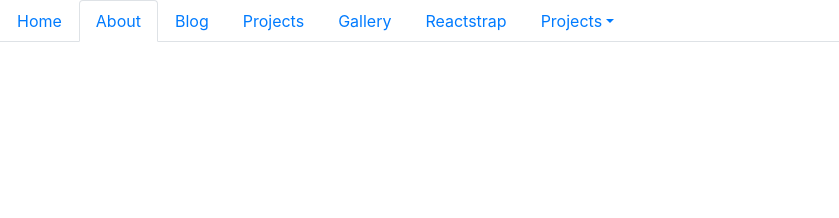
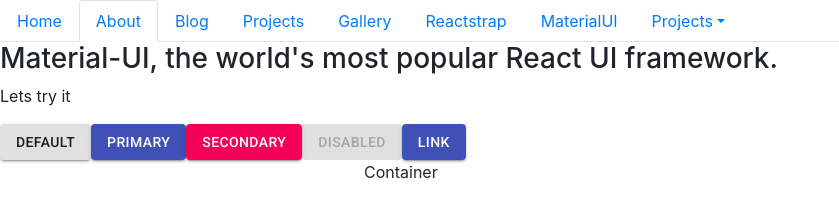
Before and after one commit to PovilasU/webdev-is-fun-app, a React app: page /material in a window 1280 px wide. Shown: the whole page, without its empty margins (0-839 px from the left). Built offline with nearby package versions, Linux system fonts and the light colour scheme.

Commit message:
Installerd materialUI and created test page

```diff
--- a/package.json
+++ b/package.json
@@ -28,6 +28,8 @@
   },
   "homepage": "https://github.com/PovilasU/webdevisfunapp#readme",
   "dependencies": {
+    "@material-ui/core": "^4.9.5",
+    "@material-ui/icons": "^4.9.1",
     "lazysizes": "^5.2.0",
     "react": "^16.13.0",
     "react-dom": "^16.13.0",
--- a/src/components/App.js
+++ b/src/components/App.js
@@ -6,6 +6,7 @@
 import Gallery from "./Gallery.js";
 import Projects from "./Projects.js";
 import Reactstrap from "./Reactstrap.js";
+import Material from "./Material.js";
 
 class App extends Component {
   render() {
@@ -20,6 +21,7 @@
             <Route path="/gallery" component={Gallery} />
             <Route path="/projects" component={Projects} />
             <Route path="/reactstrap" component={Reactstrap} />
+            <Route path="/material" component={Material} />
           </Switch>
         </div>
       </Router>
--- /dev/null
+++ b/src/components/Material.js
@@ -0,0 +1,29 @@
+import React from "react";
+import ReactDOM from "react-dom";
+import Button from "@material-ui/core/Button";
+import { Container } from "@material-ui/core";
+function Material() {
+  return (
+    <div>
+      <h3>Material-UI, the world's most popular React UI framework.</h3>
+      <p>Lets try it</p>
+
+      <Button variant="contained">Default</Button>
+      <Button variant="contained" color="primary">
+        Primary
+      </Button>
+      <Button variant="contained" color="secondary">
+        Secondary
+      </Button>
+      <Button variant="contained" disabled>
+        Disabled
+      </Button>
+      <Button variant="contained" color="primary" href="#contained-buttons">
+        Link
+      </Button>
+      <Container maxWidth="sm">Container</Container>
+    </div>
+  );
+}
+
+export default Material;
--- a/src/components/NavigationBar.js
+++ b/src/components/NavigationBar.js
@@ -57,6 +57,11 @@
             <Link to="/reactstrap">Reactstrap</Link>
           </NavLink>
         </NavItem>
+        <NavItem>
+          <NavLink>
+            <Link to="/material">MaterialUI</Link>
+          </NavLink>
+        </NavItem>
 
         <Dropdown nav isOpen={dropdownOpen} toggle={toggle}>
           <DropdownToggle nav caret>
--- a/src/template.html
+++ b/src/template.html
@@ -4,6 +4,14 @@
   <head>
     <meta charset="utf-8" />
     <meta http-equiv="X-UA-Compatible" content="IE=edge" />
+    <link
+      rel="stylesheet"
+      href="https://fonts.googleapis.com/css?family=Roboto:300,400,500,700&display=swap"
+    />
+    <link
+      rel="stylesheet"
+      href="https://fonts.googleapis.com/icon?family=Material+Icons"
+    />
     <title>Web Dev Is Fun React App</title>
     <meta name="description" content="" />
     <meta name="viewport" content="width=device-width, initial-scale=1" />
```
Also changed, not shown: 1 other file.
